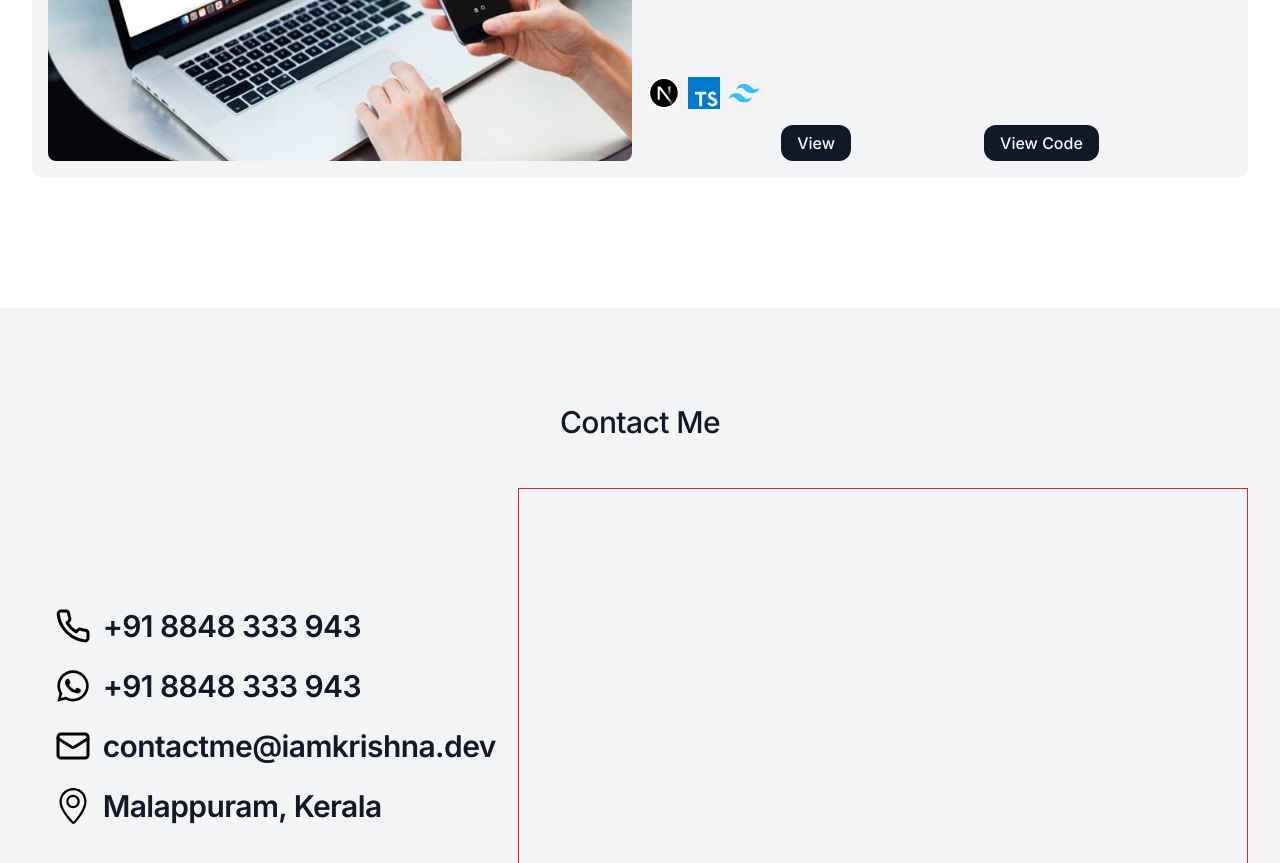
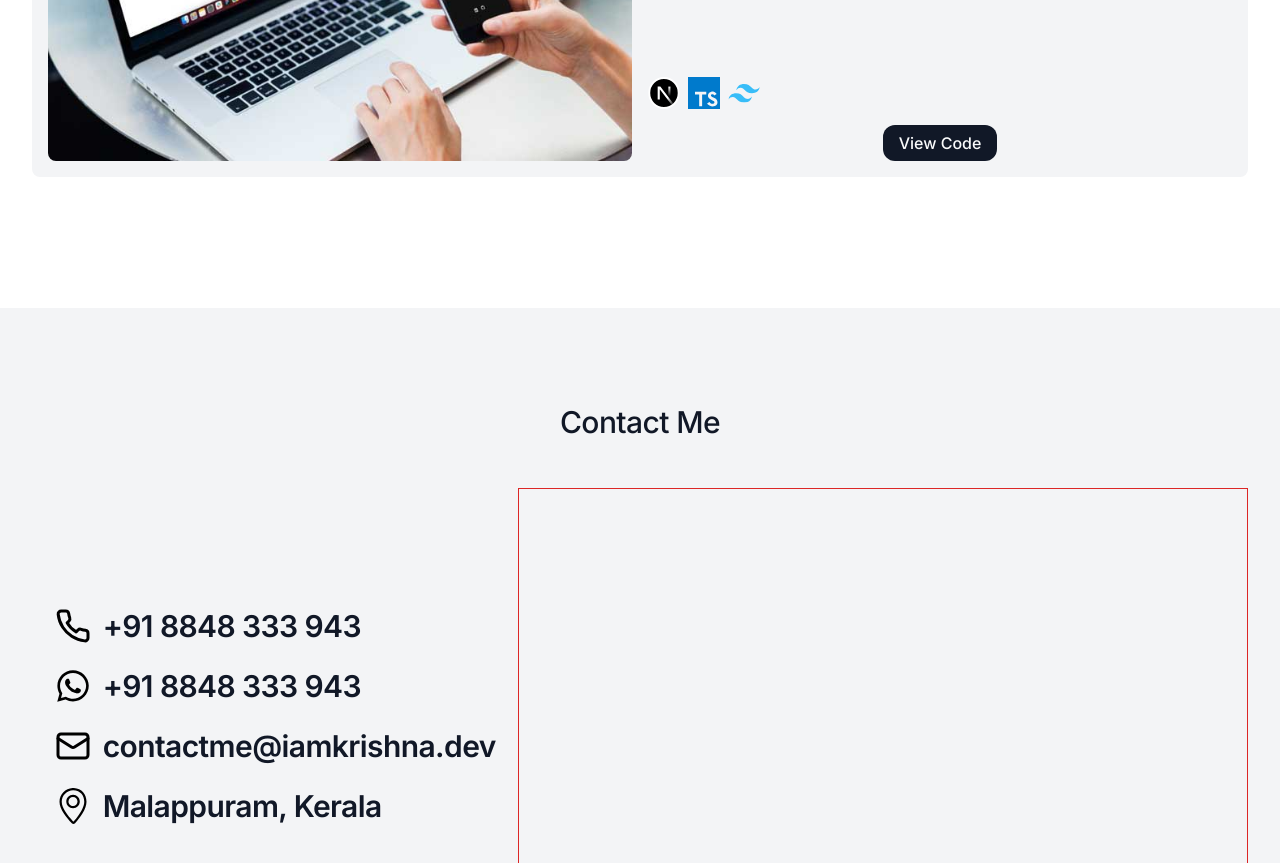
Before and after one commit to iamkrishnaprasad/iamkrishna.dev, a Next.js app: page / in a window 1280 px wide. Shown: the part 5260-6123 px from the top of the page. Built offline with nearby package versions, Linux system fonts and the light colour scheme.

Commit message:
removed: portfolio url

```diff
--- a/src/helper.ts
+++ b/src/helper.ts
@@ -263,7 +263,7 @@ export const PROJECTS: ProjectDetails[] = [
     name: "My Portfolio Website",
     description:
       "A platform to showcase my skills, experience, and collections of projects. It provides visitors with a comprehensive view of my professional abilities and past work.",
-    url: "https://iamkrishna.dev",
+    // url: "https://iamkrishna.dev",
     sourceCode: "https://github.com/iamkrishnaprasad/iamkrishna.dev",
     previewImage: ProjectPortfolio,
     technologies: [
--- a/src/types/index.ts
+++ b/src/types/index.ts
@@ -47,7 +47,7 @@ export type EducationDetails = ExperienceDetails & {
 export type ProjectDetails = {
   name: string;
   description: string;
-  url: string;
+  url?: string;
   sourceCode?: string;
   previewImage: string | StaticImageData;
   technologies: TechnologyDetails[];
```
